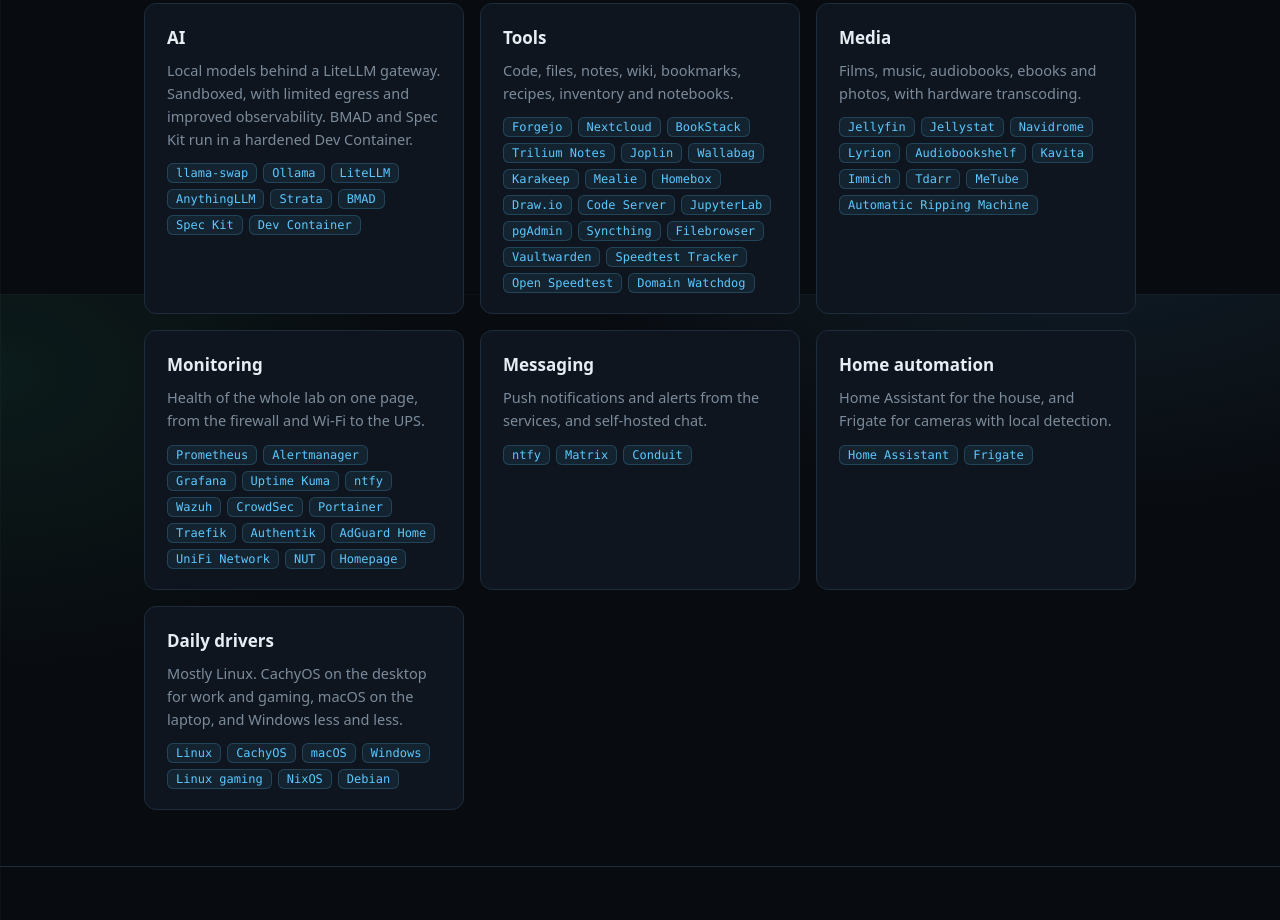
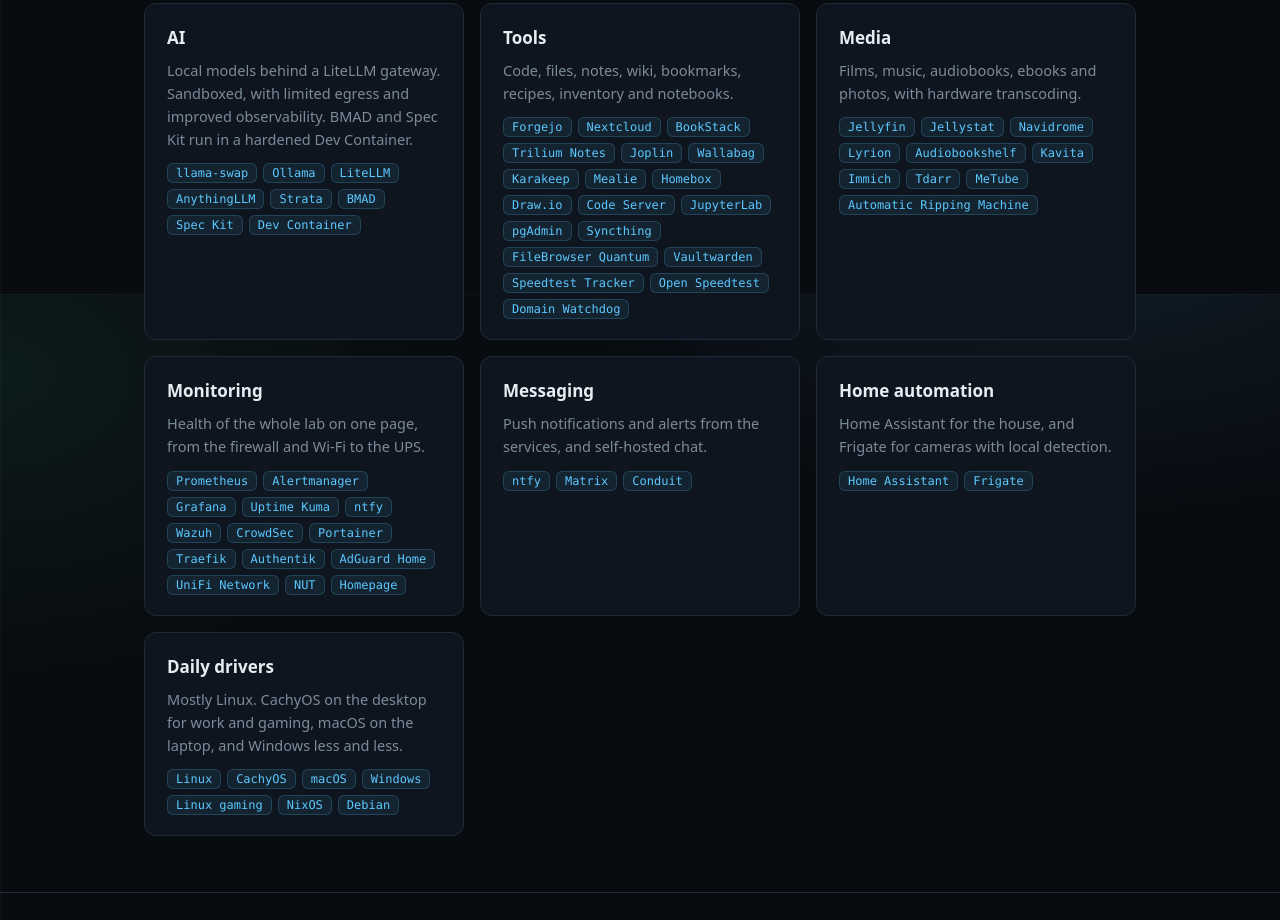
Before and after one commit to mselin/mselin.github.io, a plain HTML site: page index.html in a window 1280 px wide. Shown: the part 3706-4626 px from the top of the page. Drawn offline with Linux system fonts and the light colour scheme.

Commit message:
Replace Filebrowser with FileBrowser Quantum
Co-Authored-By: Claude Fable 5.2 <noreply@anthropic.com>
Claude-Session: https://claude.ai/code/session_013DgN9N6MedXYU6Hmksz994

```diff
--- a/index.html
+++ b/index.html
@@ -202,7 +202,7 @@
   <p class="note">Every app is behind SSO and defined as a Compose file in Git. The groups below match my Homepage dashboard.</p>
   <div class="grid">
     <div class="card"><h3>AI</h3><p>Local models behind a LiteLLM gateway. Sandboxed, with limited egress and improved observability. BMAD and Spec Kit run in a hardened Dev Container.</p><div class="tags"><a href="https://github.com/mostlygeek/llama-swap">llama-swap</a><a href="https://github.com/ollama/ollama">Ollama</a><a href="https://github.com/BerriAI/litellm">LiteLLM</a><a href="https://github.com/Mintplex-Labs/anything-llm">AnythingLLM</a><a href="https://github.com/Niko1221/Strata">Strata</a><a href="https://github.com/bmad-code-org/BMAD-METHOD">BMAD</a><a href="https://github.com/github/spec-kit">Spec Kit</a><a href="https://github.com/devcontainers/spec">Dev Container</a></div></div>
-    <div class="card"><h3>Tools</h3><p>Code, files, notes, wiki, bookmarks, recipes, inventory and notebooks.</p><div class="tags"><a href="https://codeberg.org/forgejo/forgejo">Forgejo</a><a href="https://github.com/nextcloud/server">Nextcloud</a><a href="https://github.com/BookStackApp/BookStack">BookStack</a><a href="https://github.com/TriliumNext/Trilium">Trilium Notes</a><a href="https://github.com/laurent22/joplin">Joplin</a><a href="https://github.com/wallabag/wallabag">Wallabag</a><a href="https://github.com/karakeep-app/karakeep">Karakeep</a><a href="https://github.com/mealie-recipes/mealie">Mealie</a><a href="https://github.com/sysadminsmedia/homebox">Homebox</a><a href="https://github.com/jgraph/drawio">Draw.io</a><a href="https://github.com/coder/code-server">Code Server</a><a href="https://github.com/jupyterlab/jupyterlab">JupyterLab</a><a href="https://github.com/pgadmin-org/pgadmin4">pgAdmin</a><a href="https://github.com/syncthing/syncthing">Syncthing</a><a href="https://github.com/filebrowser/filebrowser">Filebrowser</a><a href="https://github.com/dani-garcia/vaultwarden">Vaultwarden</a><a href="https://github.com/alexjustesen/speedtest-tracker">Speedtest Tracker</a><a href="https://github.com/openspeedtest/Speed-Test">Open Speedtest</a><a href="https://github.com/maelgangloff/domain-watchdog">Domain Watchdog</a></div></div>
+    <div class="card"><h3>Tools</h3><p>Code, files, notes, wiki, bookmarks, recipes, inventory and notebooks.</p><div class="tags"><a href="https://codeberg.org/forgejo/forgejo">Forgejo</a><a href="https://github.com/nextcloud/server">Nextcloud</a><a href="https://github.com/BookStackApp/BookStack">BookStack</a><a href="https://github.com/TriliumNext/Trilium">Trilium Notes</a><a href="https://github.com/laurent22/joplin">Joplin</a><a href="https://github.com/wallabag/wallabag">Wallabag</a><a href="https://github.com/karakeep-app/karakeep">Karakeep</a><a href="https://github.com/mealie-recipes/mealie">Mealie</a><a href="https://github.com/sysadminsmedia/homebox">Homebox</a><a href="https://github.com/jgraph/drawio">Draw.io</a><a href="https://github.com/coder/code-server">Code Server</a><a href="https://github.com/jupyterlab/jupyterlab">JupyterLab</a><a href="https://github.com/pgadmin-org/pgadmin4">pgAdmin</a><a href="https://github.com/syncthing/syncthing">Syncthing</a><a href="https://github.com/gtsteffaniak/filebrowser">FileBrowser Quantum</a><a href="https://github.com/dani-garcia/vaultwarden">Vaultwarden</a><a href="https://github.com/alexjustesen/speedtest-tracker">Speedtest Tracker</a><a href="https://github.com/openspeedtest/Speed-Test">Open Speedtest</a><a href="https://github.com/maelgangloff/domain-watchdog">Domain Watchdog</a></div></div>
     <div class="card"><h3>Media</h3><p>Films, music, audiobooks, ebooks and photos, with hardware transcoding.</p><div class="tags"><a href="https://github.com/jellyfin/jellyfin">Jellyfin</a><a href="https://github.com/CyferShepard/Jellystat">Jellystat</a><a href="https://github.com/navidrome/navidrome">Navidrome</a><a href="https://github.com/LMS-Community/slimserver">Lyrion</a><a href="https://github.com/advplyr/audiobookshelf">Audiobookshelf</a><a href="https://github.com/Kareadita/Kavita">Kavita</a><a href="https://github.com/immich-app/immich">Immich</a><a href="https://github.com/HaveAGitGat/Tdarr">Tdarr</a><a href="https://github.com/alexta69/metube">MeTube</a><a href="https://github.com/automatic-ripping-machine/automatic-ripping-machine">Automatic Ripping Machine</a></div></div>
     <div class="card"><h3>Monitoring</h3><p>Health of the whole lab on one page, from the firewall and Wi-Fi to the UPS.</p><div class="tags"><a href="https://github.com/prometheus/prometheus">Prometheus</a><a href="https://github.com/prometheus/alertmanager">Alertmanager</a><a href="https://github.com/grafana/grafana">Grafana</a><a href="https://github.com/louislam/uptime-kuma">Uptime Kuma</a><a href="https://github.com/binwiederhier/ntfy">ntfy</a><a href="https://github.com/wazuh/wazuh">Wazuh</a><a href="https://github.com/crowdsecurity/crowdsec">CrowdSec</a><a href="https://github.com/portainer/portainer">Portainer</a><a href="https://github.com/traefik/traefik">Traefik</a><a href="https://github.com/goauthentik/authentik">Authentik</a><a href="https://github.com/AdguardTeam/AdGuardHome">AdGuard Home</a><span>UniFi Network</span><a href="https://github.com/networkupstools/nut">NUT</a><a href="https://github.com/gethomepage/homepage">Homepage</a></div></div>
     <div class="card"><h3>Messaging</h3><p>Push notifications and alerts from the services, and self-hosted chat.</p><div class="tags"><a href="https://github.com/binwiederhier/ntfy">ntfy</a><span>Matrix</span><a href="https://gitlab.com/famedly/conduit">Conduit</a></div></div>
```
